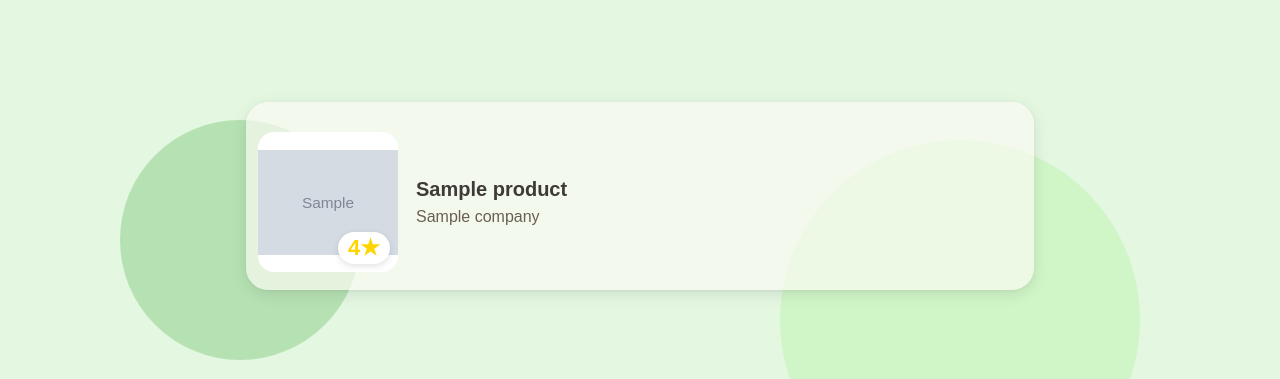
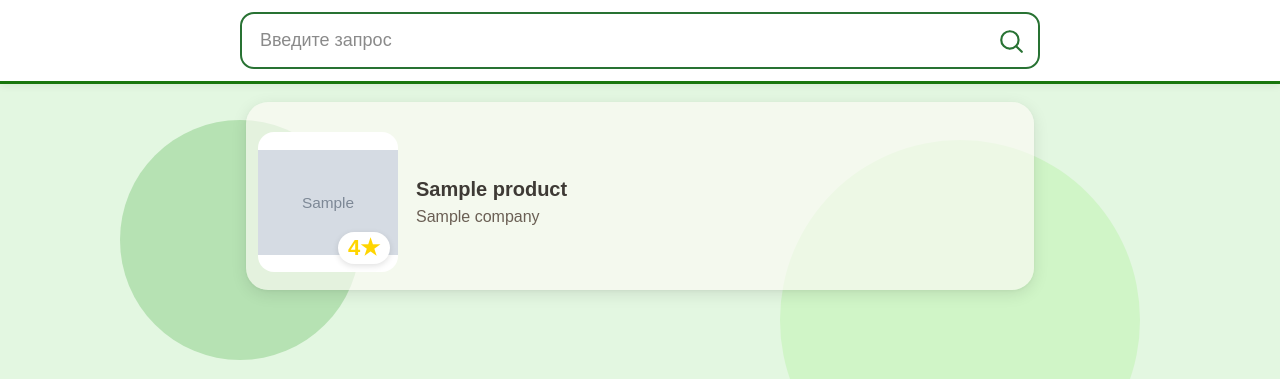
Before and after one commit to Mark-s0l/dish-oracle, a Django app: page /list/ in a window 1280 px wide. Shown: the top 379 px of the page. Run offline with Django 5.2, Linux system fonts and the light colour scheme; tables that the repository leaves empty hold one stand-in row (values such as "Sample post"); grey boxes marked "Sample" are stand-in pictures.

Commit message:
feat(search): add search feature - forms, views, urls, template, settings and CSS

```diff
--- /dev/null
+++ b/food_hub/forms.py
@@ -0,0 +1,4 @@
+from django import forms
+
+class SearchForm(forms.Form):
+    query = forms.CharField()
--- /dev/null
+++ b/food_hub/static/food_hub/css/search_bar.css
@@ -0,0 +1,90 @@
+.search-bar-fixed {
+  position: fixed;
+  top: 0;
+  left: 0;
+  right: 0;
+  z-index: 101;
+  background: #ffffff;
+  border-bottom: 3px solid #18760d;
+  box-shadow: 0 2px 8px rgba(0,0,0,0.06);
+  backdrop-filter: blur(8px);
+  padding: 12px;
+}
+
+.search-bar-fixed form {
+  max-width: 800px;
+  margin: 0 auto;
+  display: flex;
+  justify-content: center;
+  align-items: stretch;
+}
+
+.input-wrapper {
+  display: flex;
+  align-items: center;
+  width: 100%;
+  background: #ffffff;
+  border: 2px solid #287233;
+  border-radius: 14px;
+  padding: 4px 8px;
+  gap: 6px;
+}
+
+.input-wrapper input[type="text"] {
+  flex: 1;
+  font-size: 18px;
+  border: none;
+  outline: none;
+  background: transparent;
+  color: #3e3a35;
+  padding: 12px 10px;
+}
+
+.input-wrapper input::placeholder {
+  color: #8a8a8a;
+}
+
+.icon-button {
+  background: none;
+  border: none;
+  padding: 6px;
+  cursor: pointer;
+  display: flex;
+  align-items: center;
+  justify-content: center;
+  border-radius: 50%;
+  transition: background-color 0.4s ease;
+}
+
+.icon-button:hover {
+  background-color: rgba(40,114,51,0.1);
+}
+
+.search-icon {
+  width: 26px;
+  height: 26px;
+  stroke: #287233;
+  fill: none;
+  stroke-width: 2;
+  stroke-linecap: round;
+  stroke-linejoin: round;
+  flex-shrink: 0;
+  transition: transform 0.1s ease;
+}
+
+.icon-button:active .search-icon {
+  transform: scale(1.25);
+  transition: transform 0.1s ease;
+}
+
+/* Адаптивность */
+@media (max-width: 600px) {
+  .input-wrapper input[type="text"] {
+    font-size: 16px;
+  }
+
+  .search-icon {
+    width: 22px;
+    height: 22px;
+  }
+}
--- a/food_hub/templates/food_hub/product_list.html
+++ b/food_hub/templates/food_hub/product_list.html
@@ -4,17 +4,32 @@
 {% block extra_css %}
   <link rel="stylesheet" href="{% static 'food_hub/css/product_list.css' %}">
   <link rel="stylesheet" href="{% static 'food_hub/css/layout/tags.css' %}">
+  <link rel="stylesheet" href="{% static 'food_hub/css/footer.css' %}">
+  <link rel="stylesheet" href="{% static 'food_hub/css/search_bar.css' %}">
 {% endblock %}
 {% block content %}
+<div class="search-bar-fixed">
+  <form action="{% url 'product_search' %}" method="get">
+    <div class="input-wrapper">
+      <input type="text" name="query" placeholder="Введите запрос" value="{{ query }}">
+      <button type="submit" class="icon-button">
+        <svg class="search-icon" xmlns="http://www.w3.org/2000/svg" viewBox="0 0 24 24">
+          <circle cx="11" cy="11" r="8"/>
+          <line x1="17" y1="17" x2="22" y2="22"/>
+        </svg>
+      </button>
+    </div>
+  </form>
+</div>
   <div class="container">
     {% for product in products %}
       <div class="product-card">
         <div class="tags">
             {% for rating in product.ratings.all %}
               {% for tag in rating.taste_tags.all %}
-                <a href="{% url 'product_list_by_tag' slug=tag.slug %}">
-                  <span class="tag" data-type="{{ tag.slug }}">#{{ tag.name }}</span>
-                </a>
+                  <a href="{% url 'product_list_by_tag' slug=tag.slug %}">
+                    <span class="tag" data-type="{{ tag.slug }}">#{{ tag.name }}</span>
+                  </a>
               {% endfor %}
             {% endfor %}
         </div>
@@ -27,7 +42,6 @@
             {% endfor %}
           </div>
           <div class="product-info">
-
             <div class="product-name">{{ product.name }}</div>
             <div class="company-name">{{ product.company.name }}</div>
           </div>
--- a/food_hub/urls.py
+++ b/food_hub/urls.py
@@ -11,6 +11,7 @@ urlpatterns = [
         views.ProductsView.as_view(),
         name="product_list_by_tag",
     ),
+    path("list/search/", views.ProductSearchView.as_view(), name="product_search"),
 ]
 
 # Для разработки: отдача медиафайлов через Django
--- a/food_hub/views.py
+++ b/food_hub/views.py
@@ -1,6 +1,10 @@
-from django.shortcuts import render
+from django.contrib.postgres.search import SearchQuery, SearchRank, SearchVector
+from django.views.generic import ListView
 from django.views.generic.base import TemplateView
 
+from food_hub.models import Product
+
+from .forms import SearchForm
 from .models import Product
 
 
@@ -15,3 +19,31 @@ class ProductsView(TemplateView):
             products = products.filter(ratings__taste_tags__slug=tag_slug)
         context["products"] = products
         return context
+
+
+class ProductSearchView(ListView):
+    model = Product
+    template_name = "food_hub/product_list.html"
+    context_object_name = "products"
+
+    def get_queryset(self):
+        self.form = SearchForm(self.request.GET)
+        if self.form.is_valid():
+            query = self.form.cleaned_data["query"]
+            search_vector = SearchVector("name", "company", config="russian")
+            search_query = SearchQuery(query, config="russian")
+            return (
+                Product.objects.annotate(
+                    search=search_vector, rank=SearchRank(search_vector, search_query)
+                )
+                .filter(search=search_query)
+                .order_by("-rank")
+            )
+        else:
+            return Product.objects.none()
+
+    def get_context_data(self, **kwargs):
+        context = super().get_context_data(**kwargs)
+        context["form"] = self.form
+        context["query"] = self.request.GET.get("query", "")
+        return context
--- a/what_eat_today/settings.py
+++ b/what_eat_today/settings.py
@@ -43,6 +43,7 @@ INSTALLED_APPS = [
     "django.contrib.messages",
     "django.contrib.staticfiles",
     "food_hub",
+    "django.contrib.postgres",
 ]
 
 MIDDLEWARE = [
```
